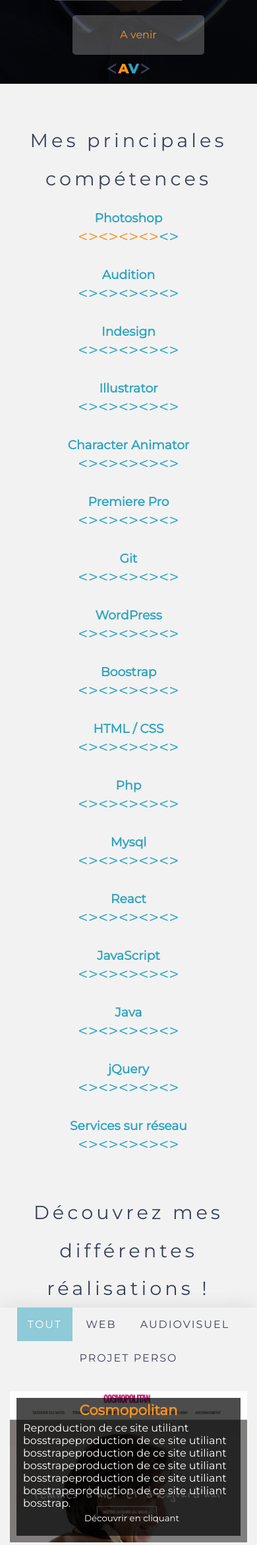
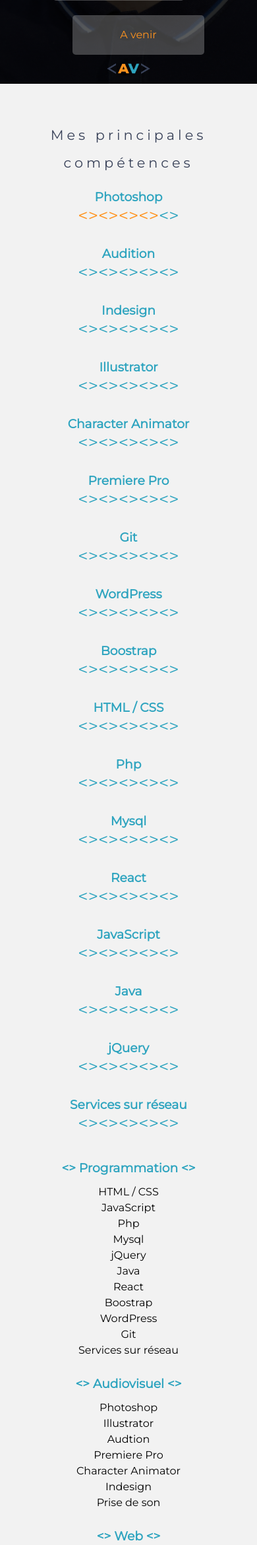
Before and after one commit to MrAntoine/Portfolio_Antoine, a PHP site: page / in a window 390 px wide. Shown: the part 692-3034 px from the top of the page at 66% size. Run offline with PHP 8.4, Linux system fonts and the light colour scheme; some libraries are stand-ins or nearby versions.

Commit message:
compétences

```diff
--- a/index.php
+++ b/index.php
@@ -8,21 +8,13 @@
 <head>
 	<title> Antoine Vanderbrecht </title>
 	<meta charset="UTF-8">
-
 	<link rel="icon" type="image/png" href="img/favicon.png" />
-
 	<meta name="viewport" content="initial-scale=1.0, maximum-scale=1.0, width=device-width" />
-
 	<link href="style.css" rel="stylesheet" type="text/css" />
-
 	<link href="https://fonts.googleapis.com/css?family=Montserrat" rel="stylesheet">
-
 	<script type="text/javascript" src="https://code.jquery.com/jquery-3.3.1.js"></script>
-
 	<script type="text/javascript" src="script.js"></script>
-
 	<script type="text/javascript" src="https://ajax.googleapis.com/ajax/libs/jquery/1.4.4/jquery.min.js"></script>
-
 </head>
 
 <body>
@@ -141,6 +133,8 @@
           </div>
 
 
+
+
 <!--
           <div>
 					  <h3>Photoshop</h3>
@@ -190,6 +184,55 @@
 		    </div>
 
 
+        <div id="grid-competences">
+
+           <div>
+            <h3>&lt&gt Programmation &lt&gt</h3>
+              <p><ul>
+                <li>HTML / CSS</li>
+                <li>JavaScript</li>
+                <li>Php</li>
+                <li>Mysql</li>
+                <li>jQuery</li>
+                <li>Java</li>
+                <li>React</li>
+                <li>Boostrap</li>
+                <li>WordPress</li>
+                <li>Git</li>
+                <li>Services sur réseau</li>
+              </ul></p>
+          </div>
+
+           <div>
+            <h3>&lt&gt Audiovisuel &lt&gt</h3>
+              <p><ul>
+                <li>Photoshop</li>
+                <li>Illustrator</li>
+                <li>Audtion</li>
+                <li>Premiere Pro</li>
+                <li>Character Animator</li>
+                <li>Indesign</li>
+                <li>Prise de son</li>
+              </ul></p>
+          </div>
+
+           <div>
+            <h3>&lt&gt Web &lt&gt</h3>
+              <p><ul>
+                <li>HTML / CSS</li>
+                <li>JavaScript</li>
+                <li>Php</li>
+              </ul></p>
+          </div>
+
+
+
+
+
+
+        </div>
+
+
 
 
 	<br/>
@@ -230,35 +273,8 @@
           				</a>
         			</div>
 
-        			<div class="portfolio Web">
-          				<a href="#projet04">
-            				<img src="img/image.jpg" alt="Seak">
-          				</a>
-        			</div>
 
-        			<div class="portfolio AudioVisuel">
-          				<a href="#projet05">
-            				<img src="img/image2.jpg" alt="Seak">
-          				</a>
-        			</div>
 
-        			<div class="portfolio AudioVisuel">
-          				<a href="#projet06">
-            				<img src="img/image3.png" alt="Seak">
-          				</a>
-        			</div>
-
-        			<div class="portfolio AudioVisuel">
-          				<a href="#projet07">
-            				<img src="img/image1.jpg" alt="Seak">
-          				</a>
-        			</div>
-
-        			<div class="portfolio Projet Perso">
-          				<a href="#projet08">
-            				<img src="img/image.jpg" alt="Seak">
-          				</a>
-        			</div>
 
 
 
--- a/style.css
+++ b/style.css
@@ -39,7 +39,7 @@
 .titre {
     letter-spacing: 5px;
     line-height: 4em;
-    font-size: 2.5em;
+    font-size: 2em;
     color: #394259;
     text-align: center;
 }
@@ -195,12 +195,13 @@
 
 #articles {
 	/*height: auto;*/
+    min-height: 369px;
 	display: grid;
 	grid-template-columns: 1fr 1fr 1fr;
 	/*grid-template-rows: auto auto auto auto;
 	grid-auto-rows: minmax(250px, auto);*/
-	padding: 15px;
-	grid-gap: 15px;
+	padding: 30px;
+	grid-gap: 30px;
 
 }
 
@@ -208,6 +209,7 @@
 .portfolio {
     display: block;
     position: relative;
+    height: max-content;
 }
 
 .portfolio:hover {
@@ -276,6 +278,29 @@
 
 
 /* ///// COMPETENCES ///// */
+
+#grid-competences {
+    text-align:center;
+    padding:20px;
+    display: grid;
+    grid-template-columns: repeat(3, 1fr);
+    grid-gap:30px;
+}
+
+#grid-competences h3 {
+    color: #2EA4BF;
+    padding-bottom: 10px;
+}
+
+
+
+#grid-competences ul li {
+    list-style-type: none;
+    padding-top:5px;
+}
+
+
+
 
 #listecomp {
 	text-align:center;
@@ -434,6 +459,7 @@
 
 #copy {
     transform: translateY(50%);
+    font-size: 10pt;
 }
 
 
@@ -474,7 +500,6 @@
   padding: 0;
   outline: 0;
   border: 1px #777 solid;
-  text-align: justify;
   width: 80%;
   box-shadow: 0 4px 8px 0 rgba(0, 0, 0, 0.2), 0 6px 20px 0 rgba(0, 0, 0, 0.19);
 
@@ -544,7 +569,7 @@
     .titre {
         letter-spacing: 5px;
         line-height: 2em;
-        font-size: 1.8em;
+        font-size: 1.3em;
         color: #394259;
         text-align: center;
     }
@@ -618,6 +643,10 @@
         grid-template-columns: 1fr;
     }
 
+    #grid-competences {
+        grid-template-columns: 1fr;
+    }
+
 
 
 /* ////////// PORTFOLIO /////////// */
@@ -657,6 +686,30 @@
 }
 
 
+
+/* Articles */
+
+/*image de background*/
+.modal {
+    background-size: contain;
+}
+
+.modal-dialog .modal-content {
+    margin: auto;
+    background-color: #f3f3f3;
+    position: relative;
+    padding: 0;
+    outline: 0;
+    border: 1px #777 solid;
+    /* text-align: justify; */
+    /* width: 80%; */
+    box-shadow: 0 4px 8px 0 rgba(0, 0, 0, 0.2), 0 6px 20px 0 rgba(0, 0, 0, 0.19);
+    -webkit-animation-name: example;
+    -webkit-animation-duration: 0.5s;
+    animation-name: example;
+    animation-duration: 0.5s;
+}
+
 /* ////////// CONTACT /////////// */
 
     .form_info {
```
